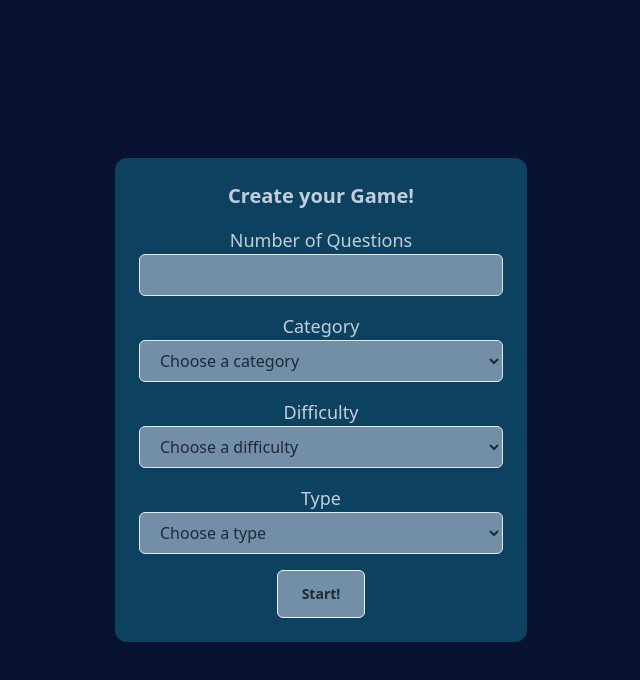
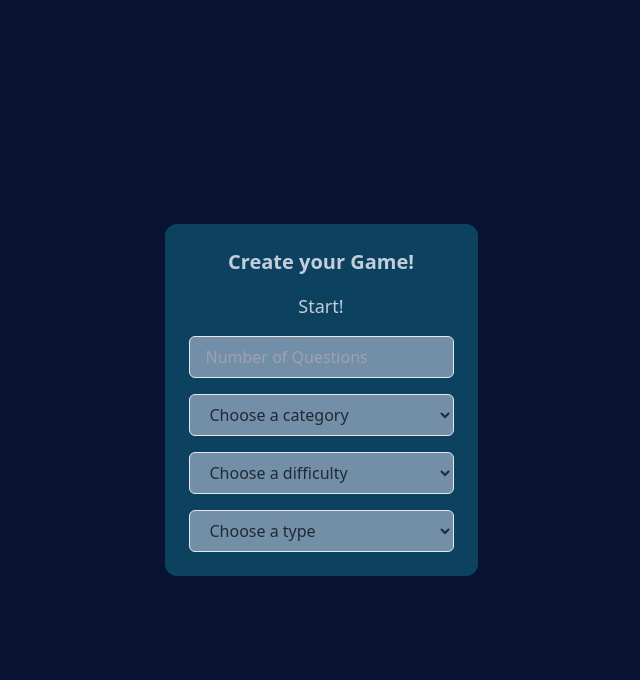
Before and after one commit to dcamrondunlap/trivia-project, a React (Vite) app in the folder trivia-game/: page / in a window 1280 px wide. Shown: the top 680 px of the page, without its empty margins (319-959 px from the left). Built offline with nearby package versions, Linux system fonts and the light colour scheme.

Commit message:
trying to add the button as label to see if that works

```diff
--- a/trivia-game/src/components/triviaForm.jsx
+++ b/trivia-game/src/components/triviaForm.jsx
@@ -34,19 +34,17 @@ function TriviaForm() {
       <div className="p-6 bg-[#0C4160] rounded-xl max-w-md">
         <h2 className="text-xl font-semibold mb-4 text-center text-[#C3CEDA]">Create your Game!</h2>
         <div className="space-y-4">
-          <label className="block">
-            <span className="block text-lg text-center text-[#C3CEDA]">Number of Questions</span>
+          <label className="block" onClick={handleStartQuiz} style={{ cursor: 'pointer' }}>
+            <span className="block text-lg text-center text-[#C3CEDA]">Start!</span>
+          </label>
           <input
             type="number"
             value={numberOfQuestions}
             onChange={(e) => setNumberOfQuestions(e.target.value)}
             className="block w-full border bg-[#738FA7] rounded-md px-4 py-2"
             max={50}
+            placeholder="Number of Questions"
           />
-          </label>
-
-          <label className="block">
-            <span className="block text-lg text-center text-[#C3CEDA]">Category</span>
           <select
             value={category}
             onChange={(e) => setCategory(e.target.value)}
@@ -57,31 +55,8 @@ function TriviaForm() {
             <option value="10">Entertainment: Books</option>
             <option value="11">Entertainment: Film</option>
             <option value="12">Entertainment: Music</option>
-              <option value="13">Entertainment: Musicals & Theatres</option>
-              <option value="14">Entertainment: Television</option>
-              <option value="15">Entertainment: Video Games</option>
-              <option value="16">Entertainment: Board Games</option>
-              <option value="17">Science & Nature</option>
-              <option value="18">Science: Computers</option>
-              <option value="19">Science: Mathematics</option>
-              <option value="20">Mythology</option>
-              <option value="21">Sports</option>
-              <option value="22">Geography</option>
-              <option value="23">History</option>
-              <option value="24">Politics</option>
-              <option value="25">Art</option>
-              <option value="26">Celebrities</option>
-              <option value="27">Animals</option>
-              <option value="28">Vehicles</option>
-              <option value="29">Entertainment: Comics</option>
-              <option value="30">Science: Gadgets</option>
-              <option value="31">Entertainment: Japanese Anime & Manga</option>
-              <option value="32">Entertainment: Cartoon & Animations</option>
+            {/* Include other category options */}
           </select>
-          </label>
-
-          <label className="block">
-            <span className="block text-lg text-center text-[#C3CEDA]">Difficulty</span>
           <select
             value={difficulty}
             onChange={(e) => setDifficulty(e.target.value)}
@@ -91,11 +66,8 @@ function TriviaForm() {
             <option value="easy">Easy</option>
             <option value="medium">Medium</option>
             <option value="hard">Hard</option>
+            {/* Include other difficulty options */}
           </select>
-          </label>
-
-          <label className="block">
-            <span className="block text-lg text-center text-[#C3CEDA]">Type</span>
           <select
             value={type}
             onChange={(e) => setType(e.target.value)}
@@ -104,16 +76,8 @@ function TriviaForm() {
             <option disabled value=''>Choose a type</option>
             <option value="multiple">Multiple Choice</option>
             <option value="boolean">True/False</option>
-
+            {/* Include other type options */}
           </select>
-          </label>
-
-          <button
-            className="btn bg-[#738FA7] block mx-auto px-6 rounded-md"
-            onClick={handleStartQuiz}
-          >
-            Start!
-          </button>
         </div>
       </div>
     </div>
```
Lines whose indentation alone changed are shown as unchanged.
